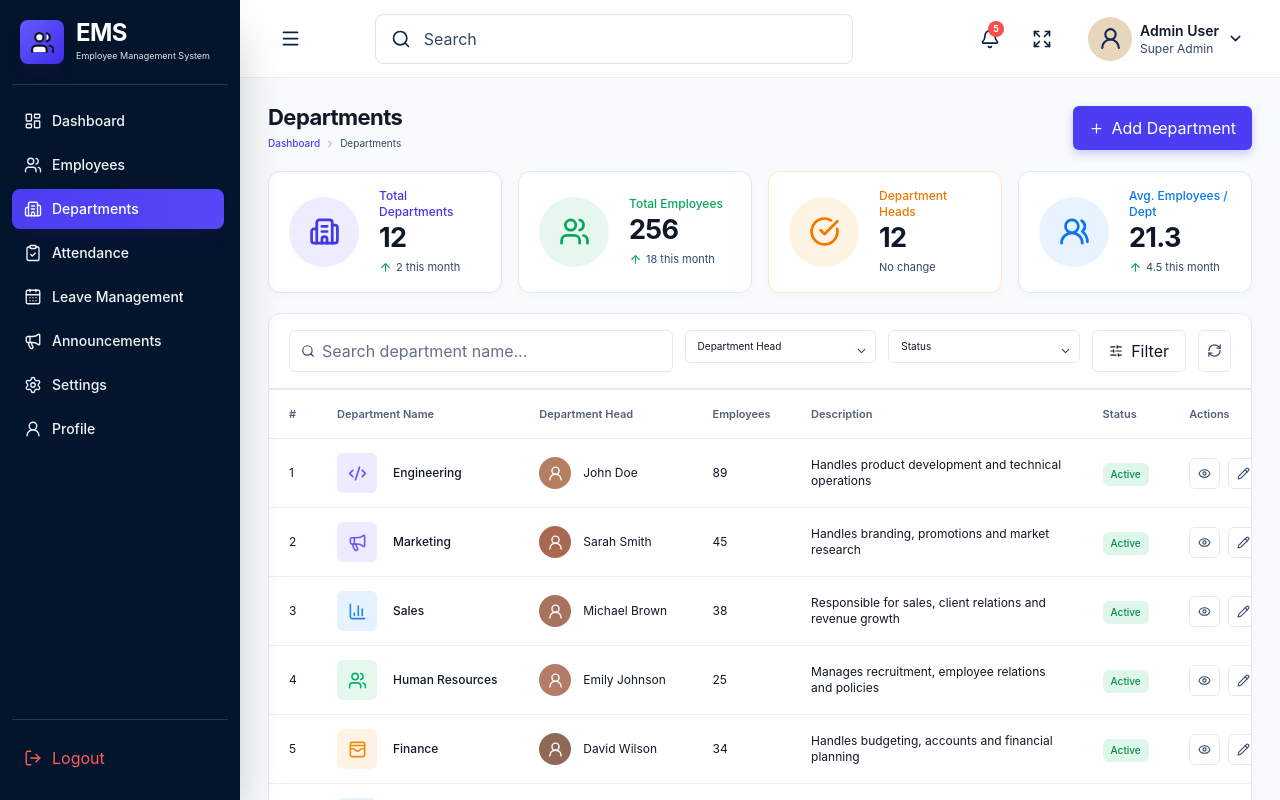
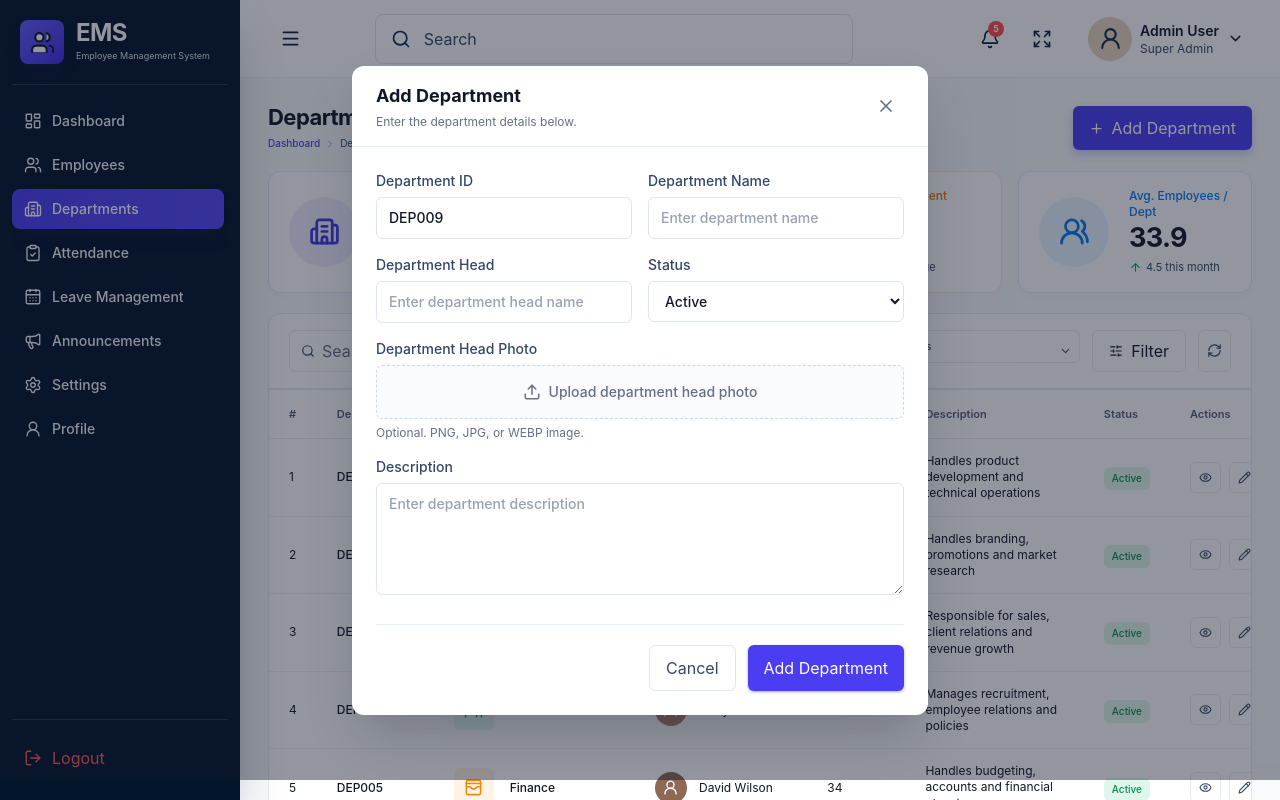
Before and after one commit to sunnykumar-singh/employee-management-system, a React (Vite) app: page /admin/departments in a window 1280 px wide. Both pictures are taken after typing "Sample" into the empty fields and a click on the button "Add Department". Shown: the top 800 px of the page. Built offline with nearby package versions, Linux system fonts and the light colour scheme.

Commit message:
feat: implement add department functionality

```diff
--- /dev/null
+++ b/src/components/departments/DepartmentForm.jsx
@@ -0,0 +1,43 @@
+import { Upload, X } from 'lucide-react';
+import { useEffect } from 'react';
+import { useForm } from 'react-hook-form';
+
+const fieldClassName = 'mt-1.5 w-full rounded-md border border-[#dfe6f0] bg-white px-3 py-2.5 text-sm text-[#101828] outline-none transition placeholder:text-[#98a2b3] focus:border-[#6659f5] focus:ring-2 focus:ring-[#ecebff]';
+
+const Field = ({ label, children }) => <label className="block text-sm font-medium text-[#344767]">{label}{children}</label>;
+const ErrorMessage = ({ error }) => error ? <p className="mt-1.5 text-xs text-[#f04438]">{error.message}</p> : null;
+
+const DepartmentForm = ({ department, departmentId, departments, isOpen, mode = 'add', onClose, onSubmit }) => {
+  const { register, handleSubmit, reset, formState: { errors, isSubmitting } } = useForm({ defaultValues: { departmentId: '', departmentName: '', departmentHead: '', description: '', status: 'Active', headPhoto: null } });
+  const isEditMode = mode === 'edit';
+
+  useEffect(() => {
+    if (!isOpen) return;
+    reset(isEditMode && department ? { departmentId: department.departmentId, departmentName: department.name, departmentHead: department.head, description: department.description, status: department.status, headPhoto: null } : { departmentId, departmentName: '', departmentHead: '', description: '', status: 'Active', headPhoto: null });
+  }, [department, isEditMode, isOpen, reset]);
+
+  if (!isOpen) return null;
+
+  const closeForm = () => { reset(); onClose(); };
+
+  return (
+    <div className="fixed inset-0 z-[60] flex items-center justify-center bg-[#101828]/45 p-4" role="dialog" aria-modal="true" aria-labelledby="department-form-title">
+      <div className="w-full max-w-xl rounded-xl bg-white shadow-2xl shadow-slate-900/25">
+        <header className="flex items-center justify-between border-b border-[#e7edf5] px-5 py-4 sm:px-6"><div><h2 id="department-form-title" className="text-lg font-bold text-[#101828]">{isEditMode ? 'Edit Department' : 'Add Department'}</h2><p className="mt-1 text-xs text-[#667085]">{isEditMode ? 'Update the department details below.' : 'Enter the department details below.'}</p></div><button className="rounded-md p-2 text-[#667085] transition hover:bg-slate-100 hover:text-[#101828]" type="button" onClick={closeForm} aria-label="Close form"><X size={20} /></button></header>
+        <form className="p-5 sm:p-6" onSubmit={handleSubmit(onSubmit)} noValidate>
+          <div className="grid gap-4 sm:grid-cols-2">
+            <Field label="Department ID"><input className={fieldClassName} placeholder="DEP009" {...register('departmentId', { required: 'Department ID is required.', validate: (value) => !departments.some((currentDepartment) => currentDepartment.departmentId.toLowerCase() === value.trim().toLowerCase() && currentDepartment.departmentId !== department?.departmentId) || 'This Department ID already exists.' })} /><ErrorMessage error={errors.departmentId} /></Field>
+            <Field label="Department Name"><input className={fieldClassName} placeholder="Enter department name" {...register('departmentName', { required: 'Department Name is required.', validate: (value) => value.trim().length > 0 || 'Department Name cannot be empty.' })} /><ErrorMessage error={errors.departmentName} /></Field>
+            <Field label="Department Head"><input className={fieldClassName} placeholder="Enter department head name" {...register('departmentHead', { required: 'Department Head is required.', validate: (value) => value.trim().length > 0 || 'Department Head cannot be empty.' })} /><ErrorMessage error={errors.departmentHead} /></Field>
+            <Field label="Status"><select className={fieldClassName} {...register('status', { required: 'Please select a status.' })}><option value="Active">Active</option><option value="Inactive">Inactive</option></select><ErrorMessage error={errors.status} /></Field>
+            <div className="sm:col-span-2"><Field label="Department Head Photo"><label className="mt-1.5 flex cursor-pointer items-center justify-center gap-2 rounded-md border border-dashed border-[#cfd8e6] bg-[#fafbff] px-3 py-4 text-sm text-[#667085] transition hover:border-[#6659f5] hover:bg-[#f5f4ff]"><Upload size={18} />Upload department head photo<input className="sr-only" type="file" accept="image/*" {...register('headPhoto')} /></label></Field><p className="mt-1.5 text-xs text-[#667085]">Optional. PNG, JPG, or WEBP image.</p></div>
+            <div className="sm:col-span-2"><Field label="Description"><textarea className={`${fieldClassName} min-h-28 resize-y`} placeholder="Enter department description" {...register('description', { required: 'Description is required.', validate: (value) => value.trim().length > 0 || 'Description cannot be empty.' })} /></Field><ErrorMessage error={errors.description} /></div>
+          </div>
+          <footer className="mt-6 flex justify-end gap-3 border-t border-[#e7edf5] pt-5"><button className="rounded-md border border-[#dfe6f0] px-4 py-2.5 text-sm font-medium text-[#344767] transition hover:bg-slate-50" type="button" onClick={closeForm}>Cancel</button><button className="rounded-md bg-[#4b3df2] px-4 py-2.5 text-sm font-medium text-white shadow-sm shadow-indigo-300 transition hover:bg-[#4032e8] disabled:cursor-not-allowed disabled:opacity-60" type="submit" disabled={isSubmitting}>{isEditMode ? 'Update Department' : 'Add Department'}</button></footer>
+        </form>
+      </div>
+    </div>
+  );
+};
+
+export default DepartmentForm;
--- a/src/components/departments/DepartmentHeader.jsx
+++ b/src/components/departments/DepartmentHeader.jsx
@@ -1,12 +1,12 @@
 import { ChevronRight, Plus } from 'lucide-react';
 
-const DepartmentHeader = () => (
+const DepartmentHeader = ({ onAddDepartment }) => (
   <header className="flex flex-wrap items-start justify-between gap-4">
     <div>
       <h1 className="text-[22px] font-bold leading-none tracking-tight text-[#101828]">Departments</h1>
       <nav className="mt-2 flex items-center gap-1 text-[10px]" aria-label="Breadcrumb"><span className="font-medium text-[#4a45e9]">Dashboard</span><ChevronRight size={12} className="text-[#98a2b3]" /><span className="text-[#344767]">Departments</span></nav>
     </div>
-    <button className="flex items-center gap-2 rounded-md bg-[#4b3df2] px-4 py-2.5 text-xs font-medium text-white shadow-[0_4px_9px_rgba(75,61,242,0.25)] transition hover:bg-[#4032e8]" type="button"><Plus size={15} /> Add Department</button>
+    <button className="flex items-center gap-2 rounded-md bg-[#4b3df2] px-4 py-2.5 text-xs font-medium text-white shadow-[0_4px_9px_rgba(75,61,242,0.25)] transition hover:bg-[#4032e8]" type="button" onClick={onAddDepartment}><Plus size={15} /> Add Department</button>
   </header>
 );
 
--- a/src/components/departments/DepartmentRow.jsx
+++ b/src/components/departments/DepartmentRow.jsx
@@ -7,8 +7,9 @@ const DepartmentRow = ({ department }) => {
   const Icon = icons[department.icon];
   return <tr className="border-b border-[#edf1f6] last:border-0 hover:bg-[#fafbff]">
     <td className="px-5 py-3.5 text-xs text-[#101828]">{department.id}</td>
+    <td className="px-5 py-3.5 whitespace-nowrap text-xs font-medium text-[#101828]">{department.departmentId}</td>
     <td className="px-5 py-3.5"><div className="flex items-center gap-4"><span className="flex size-10 shrink-0 items-center justify-center rounded-md" style={{ color: department.color, backgroundColor: department.background }}><Icon size={19} /></span><span className="whitespace-nowrap text-xs font-medium text-[#101828]">{department.name}</span></div></td>
-    <td className="px-5 py-3.5"><div className="flex items-center gap-3"><span className="flex size-8 items-center justify-center rounded-full text-white" style={{ backgroundColor: department.avatar }}><UserRound size={17} /></span><span className="whitespace-nowrap text-xs text-[#101828]">{department.head}</span></div></td>
+    <td className="px-5 py-3.5"><div className="flex items-center gap-3"><span className="flex size-8 shrink-0 items-center justify-center overflow-hidden rounded-full text-white" style={{ backgroundColor: department.avatar }}>{department.headPhoto ? <img className="size-full object-cover" src={department.headPhoto} alt="" /> : <UserRound size={17} />}</span><span className="whitespace-nowrap text-xs text-[#101828]">{department.head}</span></div></td>
     <td className="px-5 py-3.5 text-xs text-[#101828]">{department.employees}</td>
     <td className="max-w-[290px] px-5 py-3.5 text-xs leading-[1.35] text-[#101828]">{department.description}</td>
     <td className="px-5 py-3.5"><span className="inline-flex rounded-md bg-[#dff7ea] px-2 py-1 text-[10px] font-medium text-[#058a49]">{department.status}</span></td>
--- a/src/components/departments/DepartmentStats.jsx
+++ b/src/components/departments/DepartmentStats.jsx
@@ -3,16 +3,26 @@ import { departmentStatistics } from '../../data/departmentsData.js';
 
 const icons = { building: Building2, employees: Users, heads: CircleCheckBig, average: UsersRound };
 
-const DepartmentStats = () => (
+const DepartmentStats = ({ departments }) => {
+  const totalEmployees = departments.reduce((total, department) => total + department.employees, 0);
+  const values = {
+    'Total Departments': departments.length,
+    'Total Employees': totalEmployees,
+    'Department Heads': new Set(departments.map((department) => department.head)).size,
+    'Avg. Employees / Dept': departments.length ? (totalEmployees / departments.length).toFixed(1) : '0.0',
+  };
+
+  return (
   <section className="grid grid-cols-1 gap-4 sm:grid-cols-2 xl:grid-cols-4">
     {departmentStatistics.map((stat) => {
       const Icon = icons[stat.icon];
       return <article key={stat.title} className="flex min-h-[116px] items-center gap-5 rounded-xl border bg-white px-5 py-4 shadow-[0_3px_10px_rgba(16,24,40,0.025)]" style={{ borderColor: stat.border }}>
         <span className="flex size-[70px] shrink-0 items-center justify-center rounded-full" style={{ backgroundColor: stat.background, color: stat.color }}><Icon size={31} strokeWidth={2.1} /></span>
-        <div className="min-w-0"><p className="text-xs font-medium" style={{ color: stat.color }}>{stat.title}</p><p className="mt-1 text-[27px] font-bold leading-none tracking-tight text-[#101828]">{stat.value}</p><p className="mt-2 flex items-center gap-1 text-[11px] text-[#344767]">{stat.trend === 'up' && <ArrowUp size={13} className="text-[#0da55d]" />}{stat.change}</p></div>
+        <div className="min-w-0"><p className="text-xs font-medium" style={{ color: stat.color }}>{stat.title}</p><p className="mt-1 text-[27px] font-bold leading-none tracking-tight text-[#101828]">{values[stat.title]}</p><p className="mt-2 flex items-center gap-1 text-[11px] text-[#344767]">{stat.trend === 'up' && <ArrowUp size={13} className="text-[#0da55d]" />}{stat.change}</p></div>
       </article>;
     })}
   </section>
-);
+  );
+};
 
 export default DepartmentStats;
--- a/src/components/departments/DepartmentTable.jsx
+++ b/src/components/departments/DepartmentTable.jsx
@@ -9,7 +9,7 @@ const DepartmentTable = ({ departments }) => (
     <div className="overflow-x-auto">
       {departments.length ? <table className="w-full min-w-[1050px] border-collapse"><DepartmentTableHeader /><tbody>{departments.map((department) => <DepartmentRow key={department.id} department={department} />)}</tbody></table> : <EmptyState />}
     </div>
-    <Pagination pagination={departmentPagination} />
+    <Pagination pagination={{ ...departmentPagination, end: departments.length, total: departments.length }} />
   </section>
 );
 
--- a/src/components/departments/DepartmentTableHeader.jsx
+++ b/src/components/departments/DepartmentTableHeader.jsx
@@ -1,4 +1,4 @@
-const headers = ['#', 'Department Name', 'Department Head', 'Employees', 'Description', 'Status', 'Actions'];
+const headers = ['#', 'Department ID', 'Department Name', 'Department Head', 'Employees', 'Description', 'Status', 'Actions'];
 
 const DepartmentTableHeader = () => <thead className="border-y border-[#e8edf4] bg-white"><tr>{headers.map((header) => <th className="whitespace-nowrap px-5 py-4 text-left text-[11px] font-semibold text-[#526078]" scope="col" key={header}>{header}</th>)}</tr></thead>;
 
--- a/src/data/departmentsData.js
+++ b/src/data/departmentsData.js
@@ -11,14 +11,14 @@ export const departmentFilterOptions = {
 };
 
 export const departments = [
-  { id: 1, name: 'Engineering', head: 'John Doe', employees: 89, description: 'Handles product development and technical operations', status: 'Active', icon: 'code', color: '#5a4ff2', background: '#ecebff', avatar: '#b77f62' },
-  { id: 2, name: 'Marketing', head: 'Sarah Smith', employees: 45, description: 'Handles branding, promotions and market research', status: 'Active', icon: 'megaphone', color: '#6858ee', background: '#ecebff', avatar: '#a96852' },
-  { id: 3, name: 'Sales', head: 'Michael Brown', employees: 38, description: 'Responsible for sales, client relations and revenue growth', status: 'Active', icon: 'chart', color: '#2585f3', background: '#e7f2ff', avatar: '#a8735e' },
-  { id: 4, name: 'Human Resources', head: 'Emily Johnson', employees: 25, description: 'Manages recruitment, employee relations and policies', status: 'Active', icon: 'users', color: '#0ab16b', background: '#e5f8ee', avatar: '#b27c68' },
-  { id: 5, name: 'Finance', head: 'David Wilson', employees: 34, description: 'Handles budgeting, accounts and financial planning', status: 'Active', icon: 'wallet', color: '#ef8a09', background: '#fff3e5', avatar: '#8f6955' },
-  { id: 6, name: 'Customer Support', head: 'Jessica Davis', employees: 18, description: 'Handles customer queries and post-sales support', status: 'Active', icon: 'headphones', color: '#1683f5', background: '#e8f3ff', avatar: '#9e6a58' },
-  { id: 7, name: 'Design', head: 'Daniel Martinez', employees: 12, description: 'Responsible for UI/UX and visual design', status: 'Active', icon: 'pen', color: '#f04438', background: '#ffebeb', avatar: '#ad775d' },
-  { id: 8, name: 'Quality Assurance', head: 'Olivia Taylor', employees: 10, description: 'Ensures product quality and process improvements', status: 'Active', icon: 'shield', color: '#0eaf72', background: '#e4f8ee', avatar: '#a66f59' },
+  { id: 1, departmentId: 'DEP001', name: 'Engineering', head: 'John Doe', employees: 89, description: 'Handles product development and technical operations', status: 'Active', icon: 'code', color: '#5a4ff2', background: '#ecebff', avatar: '#b77f62' },
+  { id: 2, departmentId: 'DEP002', name: 'Marketing', head: 'Sarah Smith', employees: 45, description: 'Handles branding, promotions and market research', status: 'Active', icon: 'megaphone', color: '#6858ee', background: '#ecebff', avatar: '#a96852' },
+  { id: 3, departmentId: 'DEP003', name: 'Sales', head: 'Michael Brown', employees: 38, description: 'Responsible for sales, client relations and revenue growth', status: 'Active', icon: 'chart', color: '#2585f3', background: '#e7f2ff', avatar: '#a8735e' },
+  { id: 4, departmentId: 'DEP004', name: 'Human Resources', head: 'Emily Johnson', employees: 25, description: 'Manages recruitment, employee relations and policies', status: 'Active', icon: 'users', color: '#0ab16b', background: '#e5f8ee', avatar: '#b27c68' },
+  { id: 5, departmentId: 'DEP005', name: 'Finance', head: 'David Wilson', employees: 34, description: 'Handles budgeting, accounts and financial planning', status: 'Active', icon: 'wallet', color: '#ef8a09', background: '#fff3e5', avatar: '#8f6955' },
+  { id: 6, departmentId: 'DEP006', name: 'Customer Support', head: 'Jessica Davis', employees: 18, description: 'Handles customer queries and post-sales support', status: 'Active', icon: 'headphones', color: '#1683f5', background: '#e8f3ff', avatar: '#9e6a58' },
+  { id: 7, departmentId: 'DEP007', name: 'Design', head: 'Daniel Martinez', employees: 12, description: 'Responsible for UI/UX and visual design', status: 'Active', icon: 'pen', color: '#f04438', background: '#ffebeb', avatar: '#ad775d' },
+  { id: 8, departmentId: 'DEP008', name: 'Quality Assurance', head: 'Olivia Taylor', employees: 10, description: 'Ensures product quality and process improvements', status: 'Active', icon: 'shield', color: '#0eaf72', background: '#e4f8ee', avatar: '#a66f59' },
 ];
 
 export const departmentPagination = { start: 1, end: 8, total: 12, currentPage: 1, pages: [1, 2], pageSize: '10 / page' };
--- a/src/pages/admin/Departments.jsx
+++ b/src/pages/admin/Departments.jsx
@@ -1,18 +1,51 @@
+import { useState } from 'react';
+import { ToastContainer, toast } from 'react-toastify';
 import DepartmentFilters from '../../components/departments/DepartmentFilters.jsx';
+import DepartmentForm from '../../components/departments/DepartmentForm.jsx';
 import DepartmentHeader from '../../components/departments/DepartmentHeader.jsx';
 import DepartmentStats from '../../components/departments/DepartmentStats.jsx';
 import DepartmentTable from '../../components/departments/DepartmentTable.jsx';
 import { departments } from '../../data/departmentsData.js';
 
-const Departments = () => (
-  <div className="mx-auto max-w-[1280px] space-y-5">
-    <DepartmentHeader />
-    <DepartmentStats />
+const departmentStyles = [
+  { icon: 'building', color: '#5a4ff2', background: '#ecebff', avatar: '#6659f5' },
+  { icon: 'users', color: '#0ab16b', background: '#e5f8ee', avatar: '#159b61' },
+  { icon: 'chart', color: '#2585f3', background: '#e7f2ff', avatar: '#2b77d8' },
+];
+
+const Departments = () => {
+  const [departmentList, setDepartmentList] = useState(departments);
+  const [isFormOpen, setIsFormOpen] = useState(false);
+  const nextDepartmentNumber = departmentList.reduce((largestId, department) => Math.max(largestId, department.id), 0) + 1;
+  const departmentId = `DEP${String(nextDepartmentNumber).padStart(3, '0')}`;
+
+  const addDepartment = (values) => {
+    const style = departmentStyles[(nextDepartmentNumber - 1) % departmentStyles.length];
+    setDepartmentList((currentDepartments) => [...currentDepartments, {
+      id: nextDepartmentNumber,
+      departmentId: values.departmentId.trim(),
+      name: values.departmentName.trim(),
+      head: values.departmentHead,
+      description: values.description.trim(),
+      status: values.status,
+      employees: 0,
+      headPhoto: values.headPhoto?.[0] ? URL.createObjectURL(values.headPhoto[0]) : null,
+      ...style,
+    }]);
+    setIsFormOpen(false);
+    toast.success('Department added successfully.');
+  };
+
+  return <div className="mx-auto max-w-[1280px] space-y-5">
+    <DepartmentHeader onAddDepartment={() => setIsFormOpen(true)} />
+    <DepartmentStats departments={departmentList} />
     <div>
       <DepartmentFilters />
-      <DepartmentTable departments={departments} />
+      <DepartmentTable departments={departmentList} />
     </div>
-  </div>
-);
+    <DepartmentForm departmentId={departmentId} departments={departmentList} isOpen={isFormOpen} onClose={() => setIsFormOpen(false)} onSubmit={addDepartment} />
+    <ToastContainer position="top-right" theme="light" />
+  </div>;
+};
 
 export default Departments;
```
